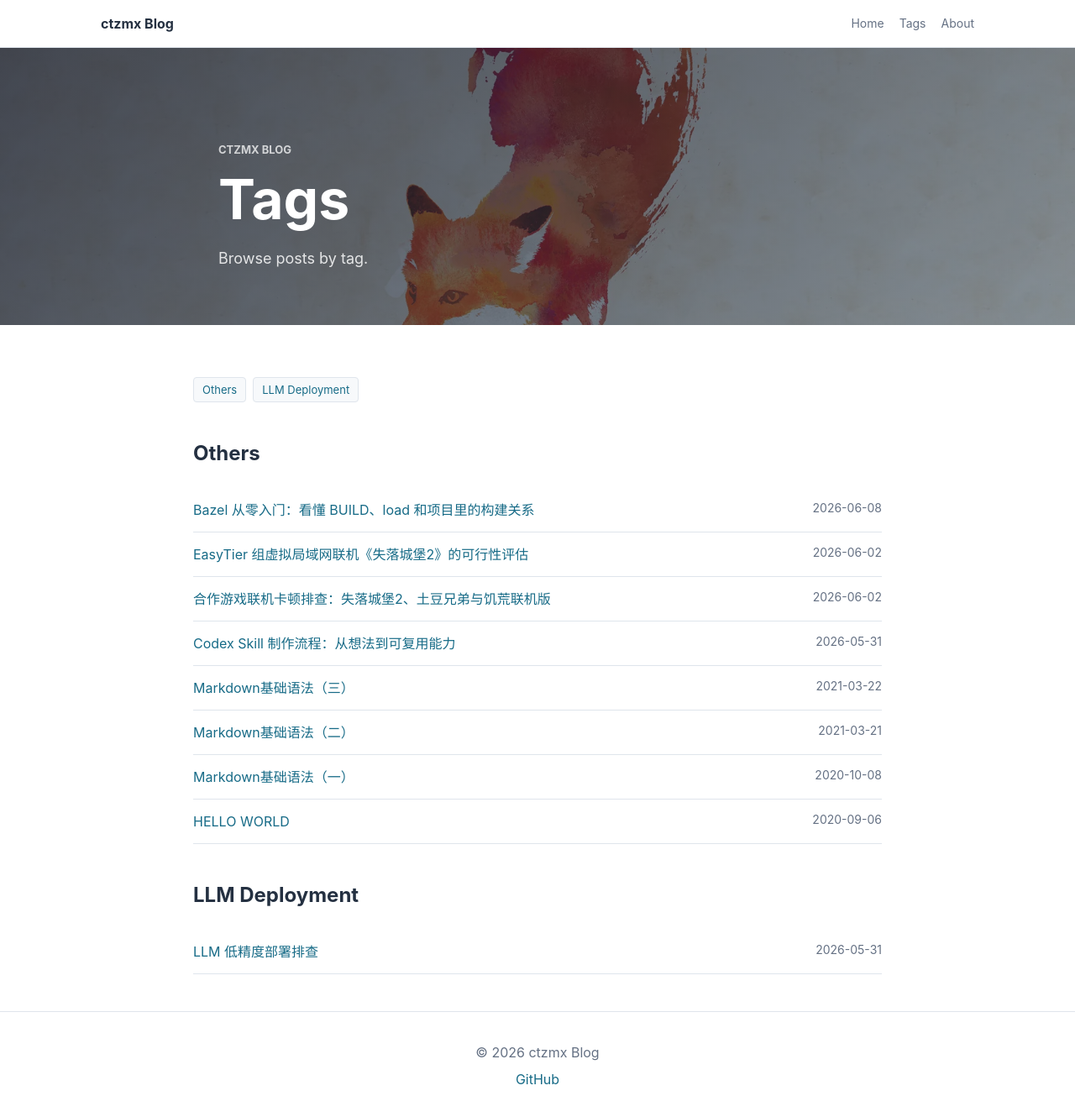
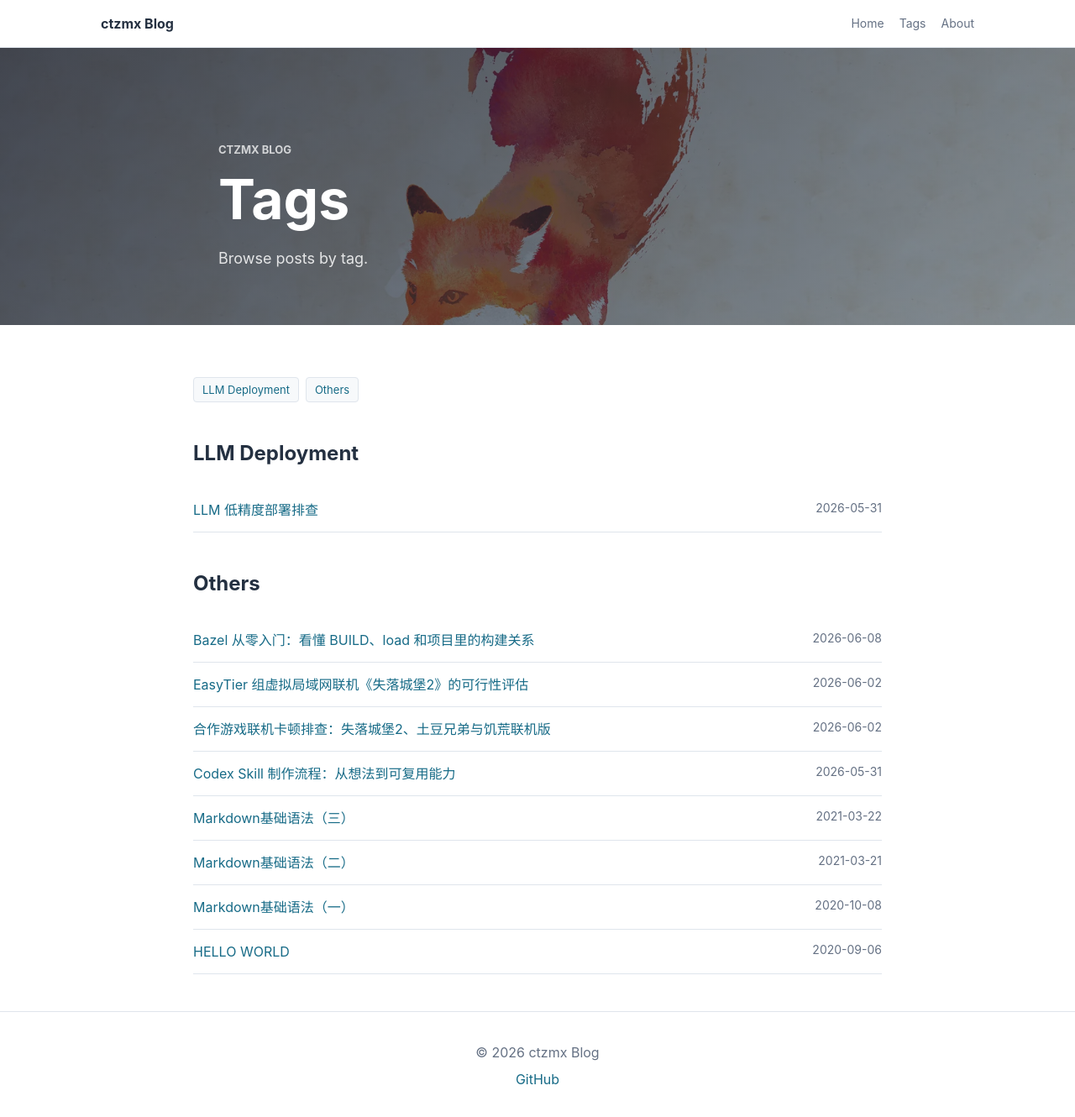
Before and after one commit to ctzmx/ctzmx.github.io, a Jekyll site: the page built from tags.html, in a window 1280 px wide and 1333 px high. Shown: the top 1330 px of the window at 84% size. Built offline with Jekyll 4.4.1, drawn with Linux system fonts in a browser that asks for light colours.

Commit message:
Show LLM Deployment before Others on tags page

```diff
--- a/tags.html
+++ b/tags.html
@@ -7,14 +7,16 @@ permalink: /tags/
 
 {% include hero.html %}
 
+{% assign sorted_tags = site.tags | sort %}
+
 <section class="container content">
     <div class="tag-cloud">
-        {% for tag in site.tags %}
+        {% for tag in sorted_tags %}
         <a href="#{{ tag[0] | uri_escape | escape }}">{{ tag[0] | escape }}</a>
         {% endfor %}
     </div>
 
-    {% for tag in site.tags %}
+    {% for tag in sorted_tags %}
     <section class="tag-section">
         <h2 id="{{ tag[0] | escape }}">{{ tag[0] | escape }}</h2>
         {% for post in tag[1] %}
```
